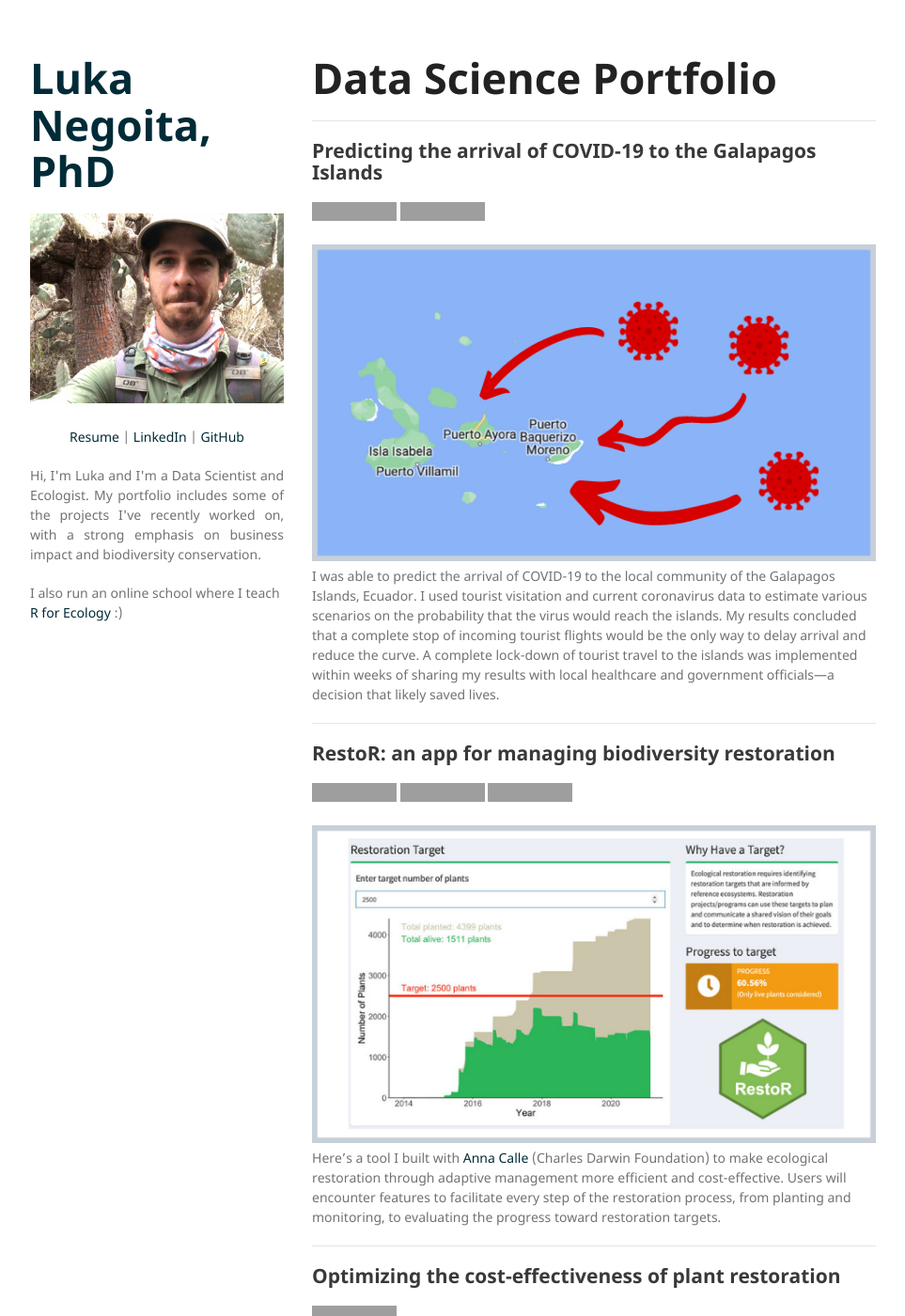
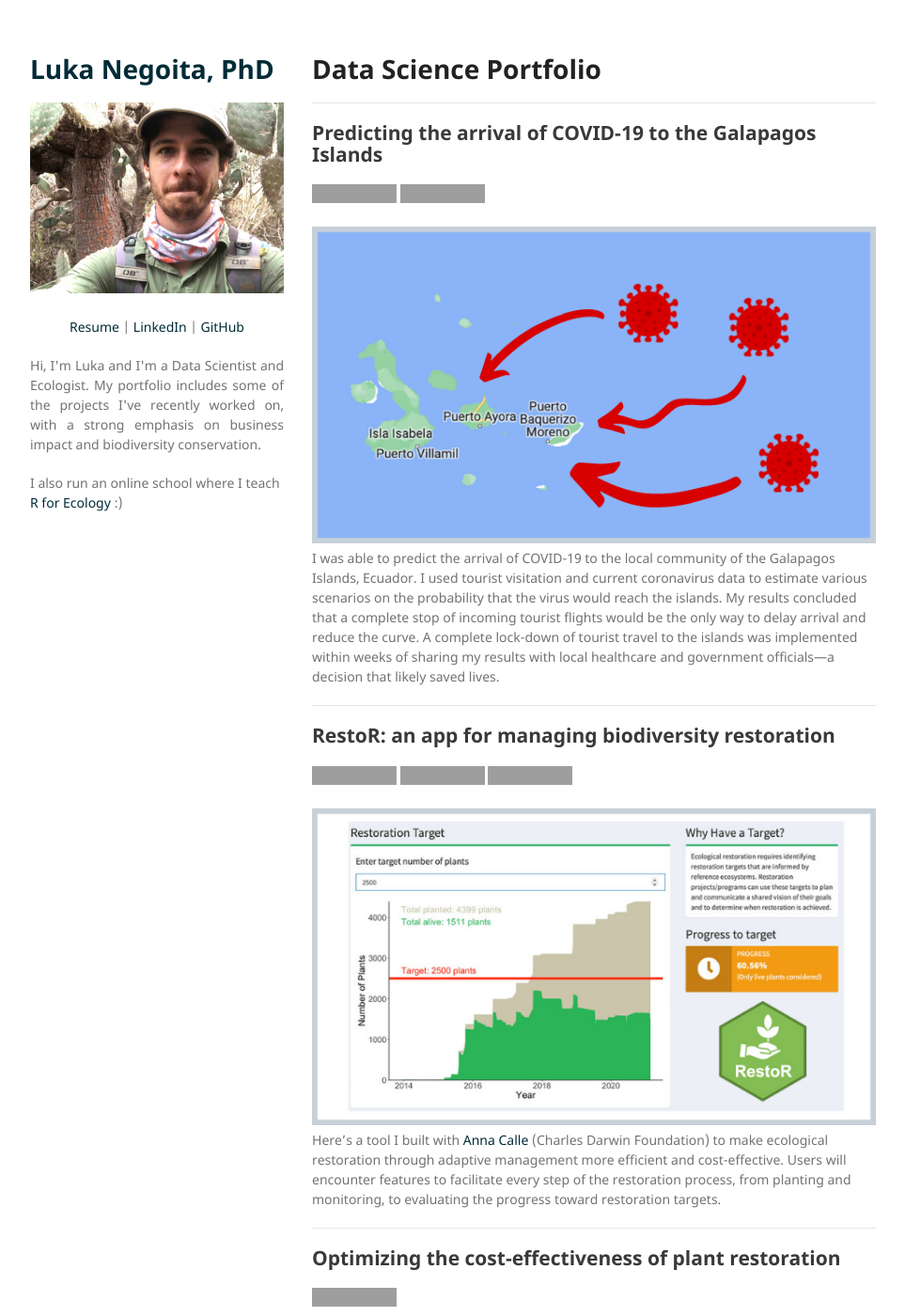
Before and after one commit to LukaNeg/LukaNeg.github.io, a Jekyll site: the page built from index.md, in a window 1280 px wide and 1400 px high. Shown: the whole window at 94% size, without its empty margins (158-1121 px from the left). Built offline with Jekyll 4.4.1, drawn with Linux system fonts in a browser that asks for light colours; our own code applies the rules of GitHub Pages for plain Markdown files; grey boxes are pictures that could not be loaded.

Commit message:
title size twaeak

```diff
--- a/_sass/jekyll-theme-minimal.scss
+++ b/_sass/jekyll-theme-minimal.scss
@@ -23,7 +23,11 @@ h1, h2, h3 {
 }
 
 h1 {
-  font-size:45px;
+  font-size:28px;
+}
+
+h1.title {
+  font-size: 38px;
 }
 
 h2 {
```
